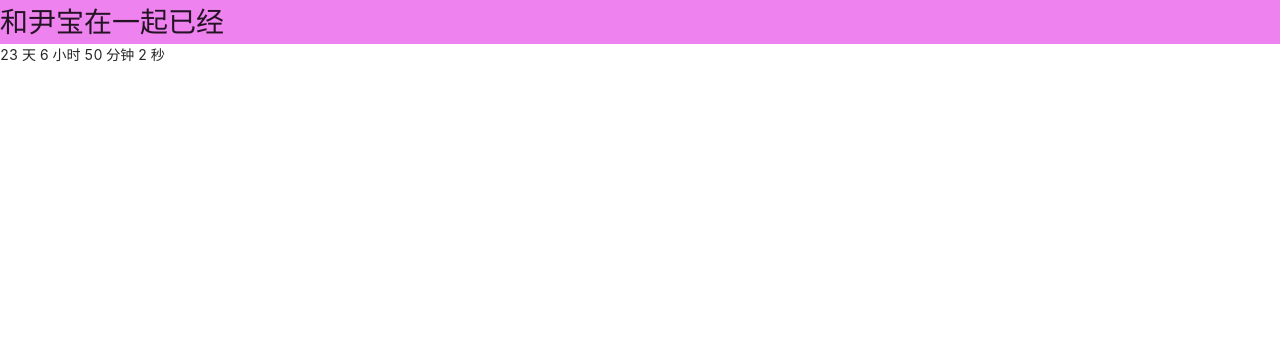
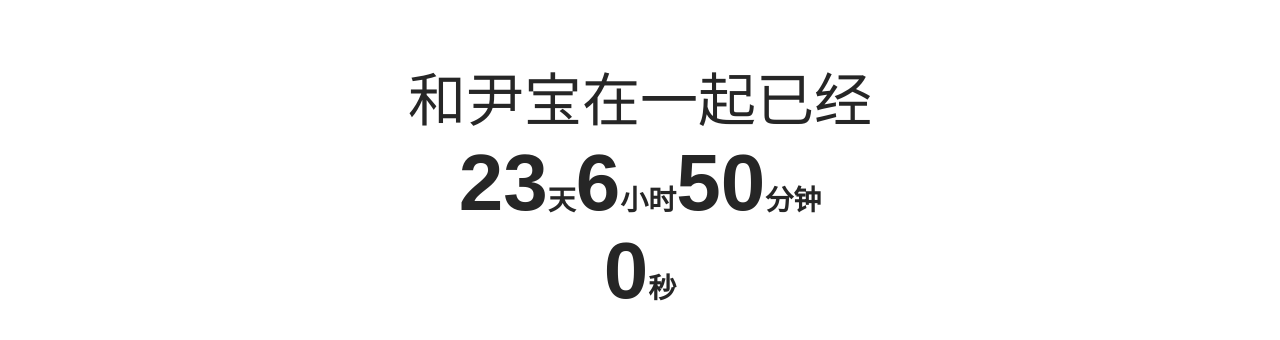
Before and after one commit to zhangqp5-leaf/love-yin-bao, a React (Create React App) app: page / in a window 1280 px wide. Shown: the top 340 px of the page. Built offline with nearby package versions, Linux system fonts and the light colour scheme.

Commit message:
字体完成

```diff
--- a/package.json
+++ b/package.json
@@ -1,6 +1,7 @@
 {
   "name": "unicom-fe",
   "version": "0.1.0",
+  "homepage": "https://loquatlo.gitee.io/love-yin-bao",
   "private": true,
   "scripts": {
     "start": "craco start",
@@ -12,7 +13,9 @@
     "lint:js": "node_modules/eslint/bin/eslint.js --ext .js,.jsx ./src",
     "lint:style:fix": "stylelint --fix \"src/**/*.less\" --syntax less",
     "lint:js:fix": "node_modules/eslint/bin/eslint.js --fix --ext .js,.jsx ./src",
-    "lint:fix": "npm run lint:style:fix && npm run lint:js:fix"
+    "lint:fix": "npm run lint:style:fix && npm run lint:js:fix",
+    "predeploy": "yarn run build",
+    "deploy": "gh-pages -d build"
   },
   "lint-staged": {
     "*.{js,jsx,ts,tsx}": "npm run lint:js:fix",
@@ -45,6 +48,7 @@
     "craco-less": "^1.17.1",
     "echarts": "^5.0.2",
     "echarts-for-react": "^3.0.0",
+    "gh-pages": "^3.1.0",
     "react": "^17.0.1",
     "react-bmapgl": "^0.1.4",
     "react-dom": "^17.0.1",
--- a/src/App.js
+++ b/src/App.js
@@ -41,12 +41,23 @@ export default class App extends Component {
         let second1 = Math.floor(leftSecond - day1 * 24 * 60 * 60 - hour1 * 3600 - minute1 * 60);
         // console.log(day1)
         return (
-            <div className={styles.container}>
-                <div className={styles.appStyle} style={{fontSize: 28}}>
-                    和尹宝在一起已经
+            <div>
+                <div className={styles.appTextStyle}>
+                    {/* 和尹宝在一起已经 */}
+                    <p style={{display: 'inline-block', fontSize: '100%'}}>和尹宝在一起已经</p>
                 </div>
-                <div>
-                    {day1} 天 {hour1} 小时 {minute1} 分钟 {second1} 秒
+                <div className={styles.appTimeStyle}>
+                    {/* {day1} 天 {hour1} 小时 {minute1} 分钟 */}
+                    <p style={{display: 'inline-block', fontSize: '100%'}}>{day1}</p>
+                    <p style={{display: 'inline-block', fontSize: '35%'}}>天</p>
+                    <p style={{display: 'inline-block', fontSize: '100%'}}>{hour1}</p>
+                    <p style={{display: 'inline-block', fontSize: '35%'}}>小时</p>
+                    <p style={{display: 'inline-block', fontSize: '100%'}}>{minute1}</p>
+                    <p style={{display: 'inline-block', fontSize: '35%'}}>分钟</p>
+                </div>
+                <div className={styles.appSecondStyle}>
+                    <p style={{display: 'inline-block', fontSize: '100%'}}>{second1}</p>
+                    <p style={{display: 'inline-block', fontSize: '35%'}}>秒</p>
                 </div>
             </div>
         );
--- a/src/App.module.less
+++ b/src/App.module.less
@@ -1,7 +1,38 @@
-.container {
-    height: 100%;
-    .appStyle {
-        background-color: violet;
-        font-size: 28px;
-    }
+
+.appTextStyle {
+    position: absolute;
+    top: 7%;
+    height: 69px;
+    width: 100%;
+    box-align: center;
+
+    text-align: center;
+    font-size: 58px;
+    // font-weight: bold;
+    font-family: italic;
+    // background-color: violet;
 }
+
+.appTimeStyle {
+    position: absolute;
+    top: 15%;
+    height: 90px;
+    width: 100%;
+
+    text-align: center;
+    font-family: sans-serif;
+    font-weight: bold;
+    font-size: 80px;
+}
+
+.appSecondStyle {
+    position: absolute;
+    top: 26%;
+    height: 90px;
+    width: 100%;
+
+    text-align: center;
+    font-family: sans-serif;
+    font-weight: bold;
+    font-size: 80px;
+}
--- /dev/null
+++ b/src/Index.module.less
@@ -0,0 +1,3 @@
+.container {
+    height: auto;
+}
--- a/src/index.js
+++ b/src/index.js
@@ -2,10 +2,13 @@ import React from 'react';
 import ReactDOM from 'react-dom';
 import App from './App';
 import reportWebVitals from './reportWebVitals';
+import styles from './Index.module.less';
 
 ReactDOM.render(
     <React.StrictMode>
-        <App />
+        <div className={styles.container}>
+            <App />
+        </div>
     </React.StrictMode>,
     document.getElementById('root')
 );
```
